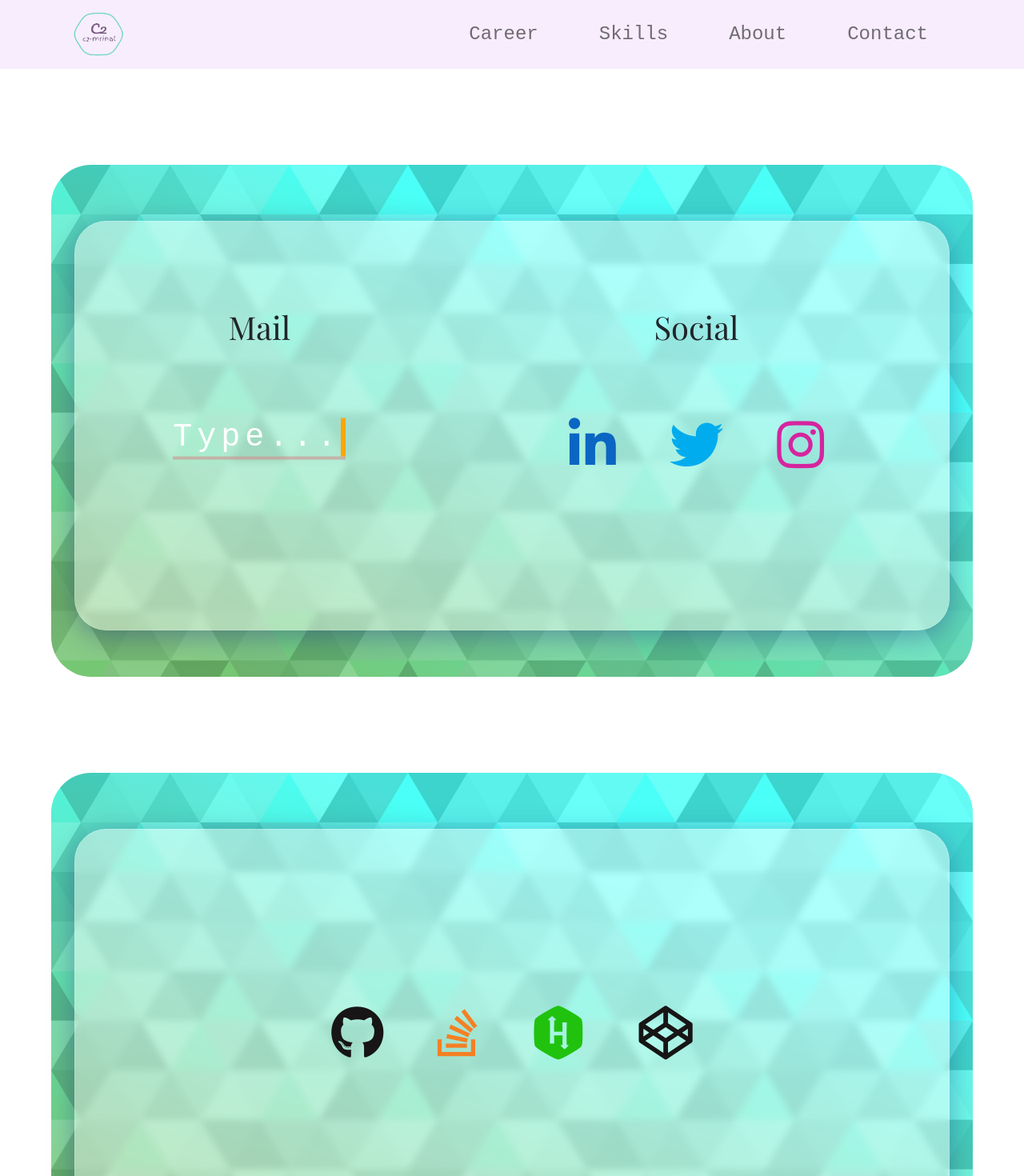
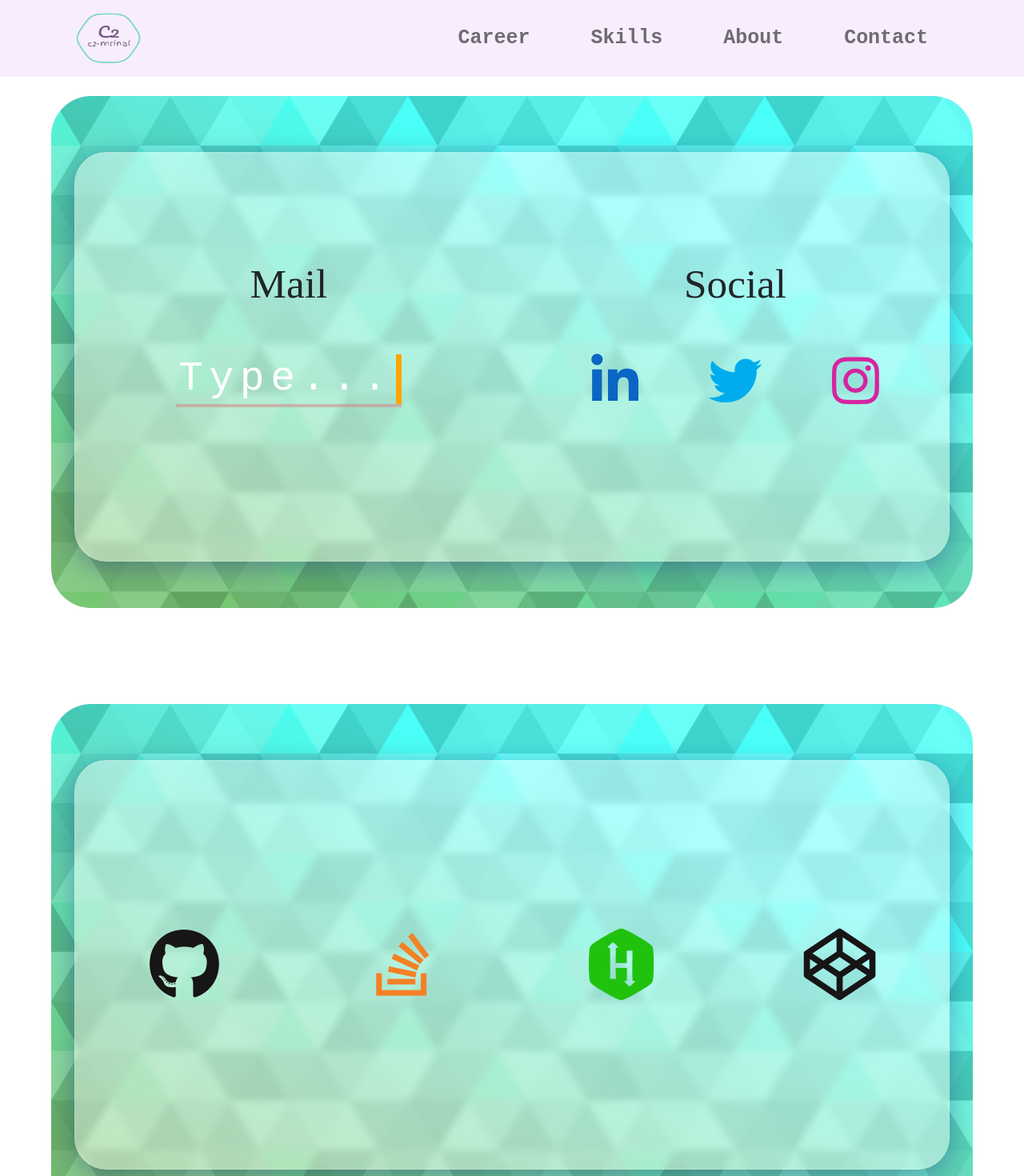
Before and after one commit to c2-mrinal/Portfolio, a React (Create React App) app in the folder UI/: page /contact in a window 1280 px wide. Shown: the top 1470 px of the page at 80% size. Built offline with nearby package versions, Linux system fonts and the light colour scheme.

Commit message:
responsive styling

```diff
--- a/UI/src/Components/About/Panel/RightPanel/Extracurricular.jsx
+++ b/UI/src/Components/About/Panel/RightPanel/Extracurricular.jsx
@@ -14,15 +14,13 @@ export default function Extracurricular(props) {
 									<Carousel className="itemPlacement" controls={value.content?.length > 1 ? true : false}>
 										{value.content?.map((item, index) => {
 											return (
-												<React.Fragment key={index}>
-													<Carousel.Item>
+												<Carousel.Item key={index}>
 													<img className="d-block w-100 h-80 itemPlacement" src={item.img} alt={item.img} />
 													<Carousel.Caption>
 														<h3>{item.desc}</h3>
 														<p></p>
 													</Carousel.Caption>
 												</Carousel.Item>
-												</React.Fragment>
 											);
 										})}
 									</Carousel>
--- a/UI/src/Components/About/Panel/RightPanel/rightPanel.css
+++ b/UI/src/Components/About/Panel/RightPanel/rightPanel.css
@@ -29,7 +29,7 @@
 }
 .infoTextBox {
 	font-family: "Font Awesome 6 Free";
-	font-size: 1.4vw;
+	font-size: 1.2vw;
 	margin: auto 1vw;
 	padding: 8px 12px;
 	align-items: center;
@@ -181,5 +181,11 @@
 	padding: 2.5rem;
 }
 .sectionBackground {
-	background: rgba(163, 226, 224, 0.556);
+	background: rgb(162, 153, 54);
+	background: radial-gradient(
+		circle,
+		rgba(162, 153, 54, 0.3996192226890757) 0%,
+		rgba(10, 121, 9, 0.4584427521008403) 28%,
+		rgba(0, 209, 255, 0.3071822478991597) 100%
+	);
 }
--- a/UI/src/Components/About/about.css
+++ b/UI/src/Components/About/about.css
@@ -10,8 +10,8 @@
 	top: 0;
 	left: 0;
 	overflow-x: hidden;
-	margin-top: 11vh;
-	padding-bottom: 12vh;
+	margin-top: 12.5vh;
+	padding-bottom: 12.5vh;
 	font-family: cursive;
 }
 .splitRight {
@@ -22,7 +22,8 @@
 	top: 0;
 	right: 0;
 	overflow-x: hidden;
-	margin-top: 11vh;
+	margin-top: 12.5vh;
+	padding-bottom: 12.5vh;
 }
 
 /* If you want the content centered horizontally and vertically */
--- a/UI/src/Components/Contact/MailPopUp/index.js
+++ b/UI/src/Components/Contact/MailPopUp/index.js
@@ -1,4 +1,4 @@
-import React, { useState } from "react";
+import React, { useState, useEffect } from "react";
 import Modal from "react-bootstrap/Modal";
 import Input from "../../../Shared/Input";
 import Loader from "../../../Shared/Loader";
@@ -8,6 +8,7 @@ import Loader from "../../../Shared/Loader";
 // import MoreHorizIcon from "@material-ui/icons/MoreHoriz";
 
 function MailPopUp(props) {
+	const [RecentMail, setRecentMail] = useState(false);
 	const [MailData, setMailData] = useState({
 		name: "",
 		mailId: "",
@@ -19,7 +20,29 @@ function MailPopUp(props) {
 		mailingMessage: false,
 	});
 	const [loading, setLoading] = useState(false);
+
+	useEffect(() => {
+		return () => {
+			const localStorageDate = localStorage.getItem("lastMailSent");
+			let prevDate = new Date(localStorageDate).getTime();
+			let newDate = new Date().getTime();
+			const diff = Math.abs(newDate - prevDate) / (1000 * 60 * 60);
+			if (diff > 6) {
+				setRecentMail(true);
+			} else {
+				setRecentMail(false);
+			}
+
+			console.log(localStorageDate, prevDate, newDate, diff);
+		};
+	}, [props]);
+
 	const handleChange = (val) => {
+		setIsSendingMailValid({
+			mailingName: false,
+			mailingID: false,
+			mailingMessage: false,
+		});
 		setMailData((prevVal) => ({
 			...prevVal,
 			[val.target.id]: val.target.value,
@@ -51,6 +74,7 @@ function MailPopUp(props) {
 
 	const sendMail = async () => {
 		const isValid = await validateMailDetail();
+
 		if (isValid) {
 			setLoading(true);
 			const rawResponse = await fetch("/api/sendMail", {
@@ -61,6 +85,9 @@ function MailPopUp(props) {
 				},
 				body: JSON.stringify(MailData),
 			});
+			if (rawResponse.succes) {
+				localStorage.setItem("lastMailSent", new Date());
+			}
 			setLoading(false);
 		}
 	};
@@ -74,20 +101,32 @@ function MailPopUp(props) {
 				<Modal.Header>
 					<div>
 						<span onClick={props.hide} title="Close" className="modelHeaderMenuAlert">
-							<i className="fa-solid fa-xmark"></i>{" "}
+							<i className="fa-2x fa-solid fa-xmark"></i>{" "}
 						</span>
 					</div>
 					<div className="modelHeaderMenu">
-						<span onClick={cancelMail} title="Discard" className="modelHeaderMenuAlert">
-							<i className="fa-solid fa-trash"></i>
+						<span
+							onClick={cancelMail}
+							title="Discard"
+							className={`${!RecentMail ? "disabledLink" : ""} modelHeaderMenuAlert`}
+						>
+							<i className=" fa-2x fa-solid fa-trash"></i>
 						</span>
-						<span onClick={sendMail} title="Send" className="modelHeaderMenuConfirm">
-							<i className="fa-solid fa-paper-plane"></i>
+						<span
+							onClick={sendMail}
+							title="Send"
+							className={`${!RecentMail ? "disabledLink" : ""} modelHeaderMenuConfirm`}
+						>
+							<i className="fa-2x fa-solid fa-paper-plane"></i>
 						</span>
-						<i className="fa-solid fa-ellipsis-vertical"></i>{" "}
+						<span title="Its Dummy : )" className={`${!RecentMail ? "disabledLink" : ""} modelHeaderMenuDummy`}>
+							<i className=" fa-2x fa-solid fa-ellipsis-vertical"></i>{" "}
+						</span>
 					</div>
 				</Modal.Header>
 				<Modal.Body>
+					{RecentMail ? (
+						<>
 							<div className="inputFieldsAlign">
 								<div>
 									<Input
@@ -116,7 +155,14 @@ function MailPopUp(props) {
 									</>
 								</div>
 								<div>
-							<Input id="name" type="text" name="Name" value={MailData.name} onChange={handleChange} required={true} />
+									<Input
+										id="name"
+										type="text"
+										name="Name"
+										value={MailData.name}
+										onChange={handleChange}
+										required={true}
+									/>
 									<>{IsSendingMailValid.mailingName && errorInMail("Hey, You need to put you name here.")}</>
 								</div>
 							</div>
@@ -132,6 +178,24 @@ function MailPopUp(props) {
 								></textarea>
 								<>{IsSendingMailValid.mailingMessage && errorInMail("Come On atleast share 5 characters.")}</>
 							</div>
+						</>
+					) : (
+						<div className="alreadyMailSent">
+							<p>You've already sent an email within the past six hours. You are free to wait for my response. </p>
+							<p>
+								If you still want to send another email,{" "}
+								<span
+									className="resendMial"
+									onClick={() => {
+										setRecentMail(true);
+									}}
+								>
+									click here
+								</span>
+								.{" "}
+							</p>
+						</div>
+					)}
 				</Modal.Body>
 			</Modal>
 			{loading && <Loader />}
--- a/UI/src/Components/Contact/contact.css
+++ b/UI/src/Components/Contact/contact.css
@@ -52,11 +52,21 @@
 	top: 50%;
 	transform: translateY(-50%);
 	width: 100%;
+	text-align: center;
+}
+.contactBoxContent span {
+	margin: 10px auto;
 }
 .contactBoxContent h1,
 h2 {
 	margin: auto;
 	text-align: center;
+	font-family: cursive;
+	font-size: 4vw;
+	font-weight: 400;
+}
+i {
+	font-size: clamp(3.5rem, 7vw, 8vw);
 }
 .instagram {
 	color: #d6249f;
@@ -83,8 +93,9 @@ h2 {
 }
 
 .typewriter {
-	margin: 4em auto;
+	margin: calc(4vh + 2vw) auto;
 	cursor: pointer;
+	max-width: 22vw;
 	border-bottom: 0.2em solid rgba(211, 138, 138, 0.56);
 }
 
@@ -101,7 +112,8 @@ h2 {
 }
 
 .socialIcons {
-	margin: 4em auto;
+	margin: calc(4vh + 2vw) auto;
+	text-align: center;
 }
 
 @keyframes typing {
@@ -161,3 +173,31 @@ h2 {
 .modelHeaderMenuConfirm:hover {
 	color: rgb(96, 231, 107);
 }
+.modelHeaderMenuDummy {
+	padding: 0px 0px 0px 20px;
+
+	margin-right: -5px !important;
+}
+.modelHeaderMenuDummy:hover {
+	color: #fdf497;
+}
+.alreadyMailSent {
+	min-height: 50vh;
+	text-align: center;
+	font-size: 1.5rem;
+	margin: auto 2rem;
+	transform: translate(0, 20%);
+}
+.resendMial {
+	font-weight: 600;
+}
+.resendMial:hover {
+	text-decoration: underline;
+	color: #0a66c2;
+	cursor: pointer;
+}
+.disabledLink {
+	pointer-events: none !important;
+	cursor: pointer !important;
+	opacity: 0.4;
+}
--- a/UI/src/Components/Contact/index.js
+++ b/UI/src/Components/Contact/index.js
@@ -20,16 +20,16 @@ function Contact() {
 			<div className="contactBG">
 				<div className="contactBox ">
 					<div className="contactBoxContent ">
-						<div className=" d-flex justify-content-around">
-							<div>
+						<div className=" row">
+							<div className="col-sm-12 col-lg-6">
 								<h1>Mail</h1>
 								<div className="typewriter" onClick={handleMailPopup}>
 									<h1>Type...</h1>
 								</div>
 							</div>
-							<div>
+							<div className="col-sm-12 col-lg-6">
 								<h1>Social</h1>
-								<span className="socialIcons d-flex justify-content-between">
+								<div className="socialIcons d-flex justify-content-evenly">
 									<a href={"https://www.linkedin.com/in/mrinal-kasyap-695853171/"} target="_blank" title="Linkedin">
 										<span className="contactIcon linkedin">
 											<i class="fa-3x fa-brands fa-linkedin-in"></i>
@@ -45,7 +45,7 @@ function Contact() {
 											<i class="fa-3x fa-brands fa-instagram"></i>
 										</span>
 									</a>
-								</span>
+								</div>
 							</div>
 						</div>
 					</div>
@@ -53,29 +53,35 @@ function Contact() {
 			</div>
 			<div className="contactBG">
 				<div className="contactBox">
-					<div className="contactBoxContent d-flex justify-content-center">
-						<div className=" d-flex justify-content-center">
+					<div className="contactBoxContent row justify-content-center">
+						<span className="col-sm-12 col-md-12 col-lg-3">
 							<a href={"https://github.com/c2-mrinal"} target="_blank" title="Github">
 								<span className="contactIcon github">
-									<i class=" fa-3x fa-brands fa-github"></i>
+									<i class="fa  fa-brands fa-github"></i>
 								</span>
 							</a>
+						</span>
+						<span className="col-sm-12 col-md-12 col-lg-3">
 							<a href={"https://stackoverflow.com/users/14725561/c2-mrinal"} target="_blank" title="Stack Overflow">
 								<span className="contactIcon stackoverflow">
-									<i className="fa  fa-3x fa-brands fa-stack-overflow"></i>
+									<i className="fa fa-brands fa-stack-overflow"></i>
 								</span>
 							</a>
+						</span>
+						<span className="col-sm-12 col-md-12 col-lg-3">
 							<a href={"https://www.hackerrank.com/mrinalspec"} target="_blank" title="Hacker Rank">
 								<span className="contactIcon hackerrank">
-									<i className="fa  fa-3x fa-brands fa-hackerrank"></i>
+									<i className="fa   fa-brands fa-hackerrank"></i>
 								</span>
 							</a>
+						</span>
+						<span className="col-sm-12 col-md-12 col-lg-3">
 							<a href={""}>
 								<span className="contactIcon github" title="Codepen">
-									<i className="fa  fa-3x fa-brands fa-codepen"></i>
+									<i className="fa   fa-brands fa-codepen"></i>
 								</span>
 							</a>
-						</div>
+						</span>
 					</div>
 				</div>
 			</div>
--- a/UI/src/Components/Intro/index.js
+++ b/UI/src/Components/Intro/index.js
@@ -43,10 +43,10 @@ function Intro(props) {
 					<source src={backgroundMain} type="video/mp4" />
 				</video>
 			</div>
-			<section className=" intoSection">
+			<section className=" intoSection d-flex flex-direction-column">
 				<div className="resumeDownloadContainer">
 					<div
-						className={`btn-circle-download ${Downloading ? "load" : ""} ${downloadSucess ? "done" : ""}`}
+						className={`btn-circle-download  ${Downloading ? "load" : ""} ${downloadSucess ? "done" : ""}`}
 						onClick={downloadResume}
 						title={downloadSucess ? "Resume Dowloaded " : "Download Mrinal's Resume"}
 					>
@@ -58,7 +58,7 @@ function Intro(props) {
 							<polyline points="32.5 18.5 20 31 14.5 25.5"></polyline>
 						</svg>
 						<svg id="border" viewBox="0 0 48 48">
-							<path d="M24,1 L24,1 L24,1 C36.7025492,1 47,11.2974508 47,24 L47,24 L47,24 C47,36.7025492 36.7025492,47 24,47 L24,47 L24,47 C11.2974508,47 1,36.7025492 1,24 L1,24 L1,24 C1,11.2974508 11.2974508,1 24,1 L24,1 Z"></path>
+							<path d="M24,3 L24,3 L24,3 C36.7025492,3 49,11.2974508 49,24 L49,24 L49,25 C49,36.7025492 36.7025492,46 24,46 L24,46 L24,46 C11.2974508,45 0,36.7025492 0,24 L0,24 L0,20 C1,1.2974508 1.2974508,3 20,1 L24,3 Z"></path>
 						</svg>
 					</div>
 					<div>
--- a/UI/src/Components/Intro/intro.css
+++ b/UI/src/Components/Intro/intro.css
@@ -34,9 +34,10 @@
 }
 
 .resumeDownloadContainer {
-	float: right;
-	padding: 5rem;
-	margin: auto;
+	margin-left: auto;
+	margin-bottom: auto;
+	padding-right: 5vw;
+	padding-top: 15vh;
 	position: relative;
 	z-index: 11;
 }
@@ -58,8 +59,8 @@
 }
 
 .pointingArrow {
-	height: 25rem;
-	width: 20rem;
+	height: calc(15vh + 16vw);
+	width: calc(20vw + 10vh);
 }
 
 .isInverted {
@@ -71,7 +72,7 @@
 	font-family: font-file-82132;
 	position: absolute;
 	bottom: 0px;
-	padding: 0px 0px 10% 12%;
+	padding: 0px 0px 15vh 15vw;
 	color: aliceblue;
 	z-index: 11;
 }
@@ -79,14 +80,17 @@
 
 .btn-circle-download {
 	position: relative;
-	height: 5rem;
-	width: 6rem;
-	margin: auto auto auto 10rem;
-	border-radius: 100%;
-	background: #e8eaed;
+	height: calc(7vh + 4vw);
+	width: calc(7vh + 5vw);
+	margin-left: auto;
+	margin-right: 4vw;
+	border-radius: 30% 70% 53% 47% / 26% 46% 54% 74%;
+	background: #d1d5da;
 	cursor: pointer;
 	overflow: hidden;
 	transition: all 0.2s ease;
+	box-shadow: 0 -2vmin 4vmin rgb(123, 176, 255) inset, 0 1vmin 4vmin rgb(155, 111, 243) inset,
+		0 -2vmin 7vmin rgb(78, 51, 227) inset;
 }
 .btn-circle-download:after {
 	content: "";
@@ -108,8 +112,9 @@
 	position: absolute;
 	top: 0;
 	left: 0;
-	height: 5rem;
-	width: 6rem;
+	height: calc(7vh + 4vw);
+	width: calc(7vh + 5vw);
+	border-radius: 30% 70% 53% 47% / 26% 46% 54% 74%;
 	stroke: none;
 	stroke-dasharray: 144;
 	stroke-dashoffset: 144;
@@ -118,22 +123,20 @@
 
 .btn-circle-download svg#arrow {
 	position: absolute;
-	top: 1rem;
-	left: 2rem;
-	height: 3rem;
-	width: 2rem;
-	stroke: #9098a9;
+	top: calc(2vh + 1vw);
+	left: calc(2vh + 2vw);
+	height: calc(4vh + 2vw);
+	width: calc(3vh + 2vw);
+	stroke: #ffffff;
 	transition: all 0.2s ease;
 }
 
 .btn-circle-download svg#check {
 	position: absolute;
-	top: 2rem;
-	left: 2.5rem;
-	top: 1rem;
-	left: 2rem;
-	height: 3rem;
-	width: 2rem;
+	top: calc(1vh + 2vw);
+	left: calc(2vh + 2vw);
+	height: calc(4vh + 2vw);
+	width: calc(3vh + 2vw);
 	stroke: white;
 	transform: scale(0);
 }
@@ -152,7 +155,7 @@
 	stroke: #0077ff;
 }
 .btn-circle-download.load #border {
-	stroke: #0077ff;
+	stroke: #b5f324;
 	stroke-dasharray: 144;
 	stroke-dashoffset: 0;
 }
@@ -200,8 +203,9 @@
 }
 
 .cursorAnimationText {
-	position: absolute;
-	margin-top: -4%;
+	position: relative;
+	/* margin-top: -4%; */
+	background: rgb(11, 11, 11);
 	text-align: center;
 	color: white;
 	font-size: 2rem;
--- a/UI/src/Components/Timeline/index.js
+++ b/UI/src/Components/Timeline/index.js
@@ -78,65 +78,18 @@ function Timeline() {
 	return (
 		<div className="timelineCointainer">
 			<div className="timelineDetails">
-				<section class="timelineDetails d-flex hg-80">
+				<div class="timelineDetails d-flex hg-80">
+					{Data?.map((val, ind) => {
+						return (
+							<>
+								{" "}
 								<div className="col-sm-1  shape1">1</div>
-					<div className="col-sm-2  shape2">2</div>
+								<div className="col-sm-2  shape2">
+									<span>{val.age}</span>
+								</div>
 								<div className="col-sm-6  shape3">
 									<div class="wrapper">
 										<div class="container scrollx">
-								{/* <section class="sec1 pin">
-									<span>Advanced</span>
-									<h1>Signify Elegance</h1>
-
-									<div class="col">
-										<p>
-											Lorem ipsum dolor sit amet consectetur. Egestas euismod nec sit sed massa turpis in. Sit praesent
-											arcu leo lectus pellentesque. Ornare elit orci morbi volutpat. Ut fermentum lorem morbi quis risus
-											amet urna. Urna egestas lorem.
-										</p>
-										<p>
-											Lorem ipsum dolor sit amet consectetur. Egestas euismod nec sit sed massa turpis in. Sit praesent
-											arcu leo lectus pellentesque. Ornare elit orci morbi volutpat. Ut fermentum lorem morbi quis risus
-											amet urna. Urna egestas lorem.
-										</p>
-									</div>
-								</section>
-								<section class="sec2 pin">
-									<span class="anim">Advanced</span>
-									<h1 class="anim">Signify Elegance</h1>
-
-									<div class="col anim">
-										<p>
-											Lorem ipsum dolor sit amet consectetur. Egestas euismod nec sit sed massa turpis in. Sit praesent
-											arcu leo lectus pellentesque. Ornare elit orci morbi volutpat. Ut fermentum lorem morbi quis risus
-											amet urna. Urna egestas lorem.
-										</p>
-										<p>
-											Lorem ipsum dolor sit amet consectetur. Egestas euismod nec sit sed massa turpis in. Sit praesent
-											arcu leo lectus pellentesque. Ornare elit orci morbi volutpat. Ut fermentum lorem morbi quis risus
-											amet urna. Urna egestas lorem.
-										</p>
-									</div>
-								</section>
-								<section class="sec3 pin">
-									<span class="anim">Advanced</span>
-									<h1 class="anim">Signify Elegance</h1>
-
-									<div class="col anim">
-										<p>
-											Lorem ipsum dolor sit amet consectetur. Egestas euismod nec sit sed massa turpis in. Sit praesent
-											arcu leo lectus pellentesque. Ornare elit orci morbi volutpat. Ut fermentum lorem morbi quis risus
-											amet urna. Urna egestas lorem.
-										</p>
-										<p>
-											Lorem ipsum dolor sit amet consectetur. Egestas euismod nec sit sed massa turpis in. Sit praesent
-											arcu leo lectus pellentesque. Ornare elit orci morbi volutpat. Ut fermentum lorem morbi quis risus
-											amet urna. Urna egestas lorem.
-										</p>
-									</div>
-								</section> */}
-								{Data?.map((val, ind) => {
-									return (
 											<section className={`sec${ind + 1}  pin`}>
 												<span>Advanced</span>
 												<h1>{val.header}</h1>
@@ -154,15 +107,15 @@ function Timeline() {
 													</p>
 												</div>
 											</section>
+										</div>
+									</div>
+								</div>
+								<div className="col-sm-2  shape4">{val.year}</div>
+								<div className="col-sm-1  shape5">1</div>
+							</>
 						);
 					})}
 				</div>
-						</div>
-					</div>
-					<div className="col-sm-2  shape4">2</div>
-					<div className="col-sm-1  shape5">1</div>
-					<div></div>
-				</section>
 			</div>
 		</div>
 	);
--- a/UI/src/Main/Navbar/index.js
+++ b/UI/src/Main/Navbar/index.js
@@ -9,17 +9,20 @@ import Nav from "react-bootstrap/Nav";
 function Header() {
 	return (
 		<>
-      <Navbar className="nav-container sticky-top" expand="lg">
-        <Container className="justify-content-evenly">
-          <Navbar.Brand className="justify-content-start" href="/">
+			<Navbar className="nav-container fixed-top" expand="lg">
+				<Container className="justify-content-between">
+					<Nav>
+						<Navbar.Brand className="navbar-brand" href="/">
 							<img className="logo-img" src={Logo} alt="Logo" />
 						</Navbar.Brand>
+					</Nav>
+					<Nav>
+						<Navbar.Toggle aria-controls="responsive-navbar-nav" />
 						<Navbar.Collapse id="responsive-navbar-nav">
-            <Nav></Nav>
-            <Nav className="justify-content-end flex-grow-1 Nav-Link ">
-              <span>
-                <Nav.Link href="/career">Career</Nav.Link>
-              </span>
+							<Nav className=" flex-grow-1 Nav-Link ">
+								<Nav.Link href="/career">
+									<span>Career</span>
+								</Nav.Link>
 								<span>
 									<Nav.Link href="/skill">Skills</Nav.Link>
 								</span>
@@ -31,6 +34,7 @@ function Header() {
 								</span>
 							</Nav>
 						</Navbar.Collapse>
+					</Nav>
 				</Container>
 			</Navbar>
 		</>
--- a/UI/src/Main/Navbar/navbar.css
+++ b/UI/src/Main/Navbar/navbar.css
@@ -1,6 +1,5 @@
 .navBarBanner {
 	background: fixed;
-  position: fixed;
 	width: 100vw;
 	background-color: rgba(0, 255, 255, 0.082);
 }
@@ -8,6 +7,10 @@
 	margin: 0;
 	padding: 0;
 	background-color: rgba(164, 58, 226, 0.089);
+}
+.navbar-brand img {
+	height: calc(3vw + 4vh);
+	width: calc(5vw + 5vh);
 }
 
 .Nav-Link {
@@ -21,10 +24,8 @@
 
 .Nav-Link span {
 	padding: 0 30px;
-}
-
-.nav-container {
-  max-height: 100px;
+	font-size: calc(1.2vw + 1.2vh);
+	font-weight: 900;
 }
 
 .logo-img {
@@ -33,7 +34,7 @@
 }
 
 li a:hover:not(.active) {
-  /* background-color: rgba(88, 222, 226, 0.637); */
+	background-color: rgba(88, 222, 226, 0.637);
 }
 
 .active {
```
Lines whose indentation alone changed are shown as unchanged.
